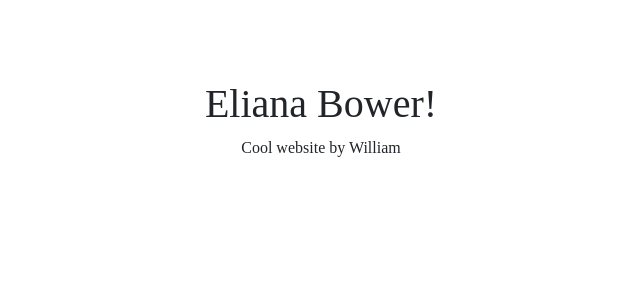
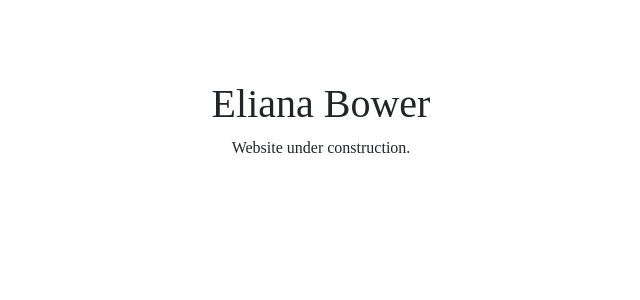
Before and after one commit to elianabower/elianabower.com, a Jekyll site: the page built from index.md, in a window 1280 px wide. Shown: the top 300 px of the page, without its empty margins (319-959 px from the left). Built offline with Jekyll 4.4.1, drawn with Linux system fonts in a browser that asks for light colours.

Commit message:
Changed landing page

```diff
--- a/index.md
+++ b/index.md
@@ -3,6 +3,6 @@ layout: default
 title: "Home"
 ---
 
-# Eliana Bower!
+# Eliana Bower
 
-Cool website by William
+Website under construction.
```
